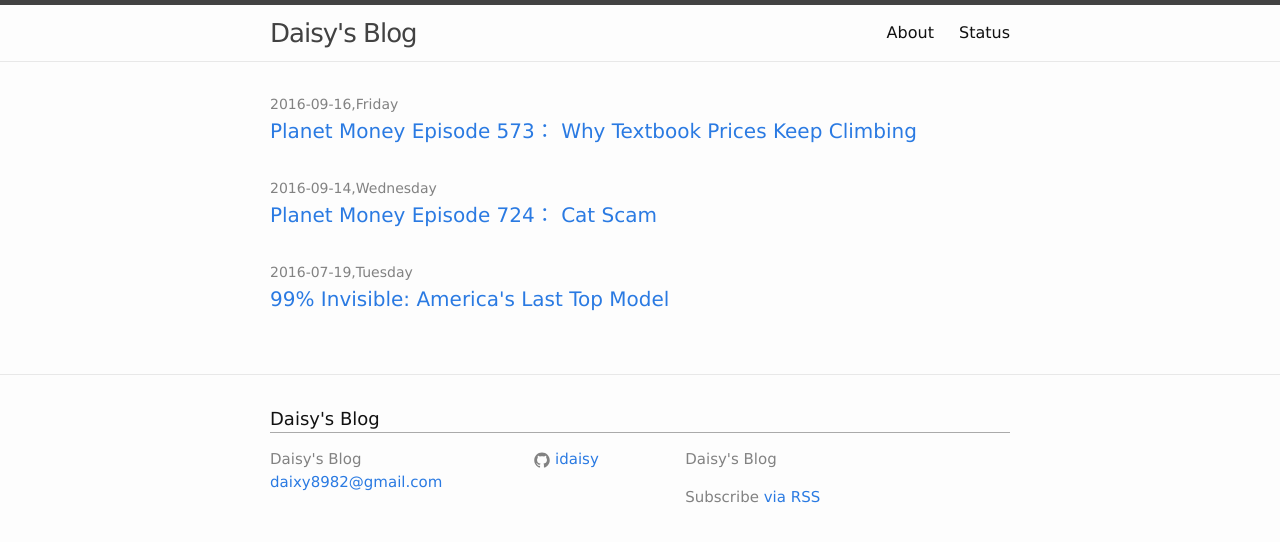
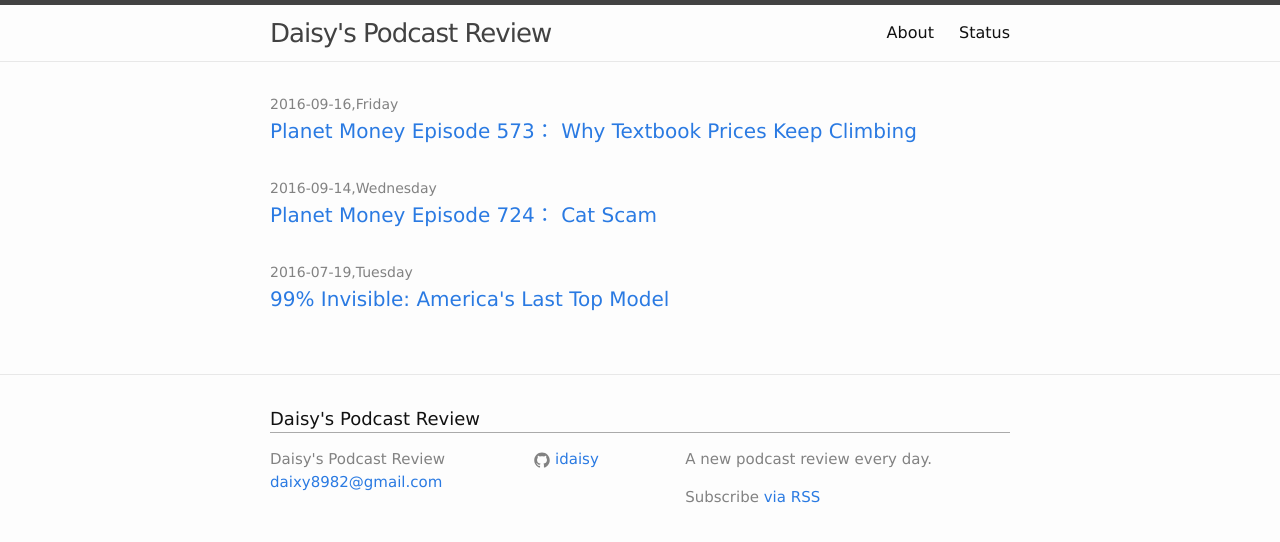
Before and after one commit to idaisy/idaisy.github.io, a Jekyll site: the page built from index.html, in a window 1280 px wide. Shown: the top 542 px of the page. Built offline with Jekyll 4.4.1, drawn with Linux system fonts in a browser that asks for light colours.

Commit message:
Fri Sep 23 13:54:28 HKT 2016

```diff
--- a/_config.yml
+++ b/_config.yml
@@ -1,8 +1,8 @@
 # Site settings
-title: Daisy's Blog
+title: Daisy's Podcast Review
 email: daixy8982@gmail.com
 description: > # this means to ignore newlines until "baseurl:"
-  Daisy's Blog
+  A new podcast review every day.
 baseurl: "" # the subpath of your site, e.g. /blog/
 url: "http://idaisy.github.io" # the base hostname & protocol for your site
 #twitter_username:
```
